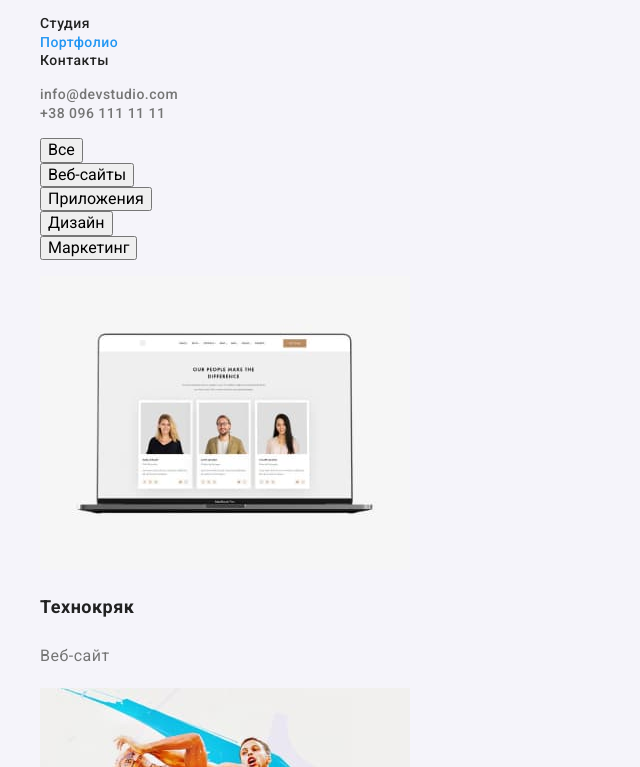
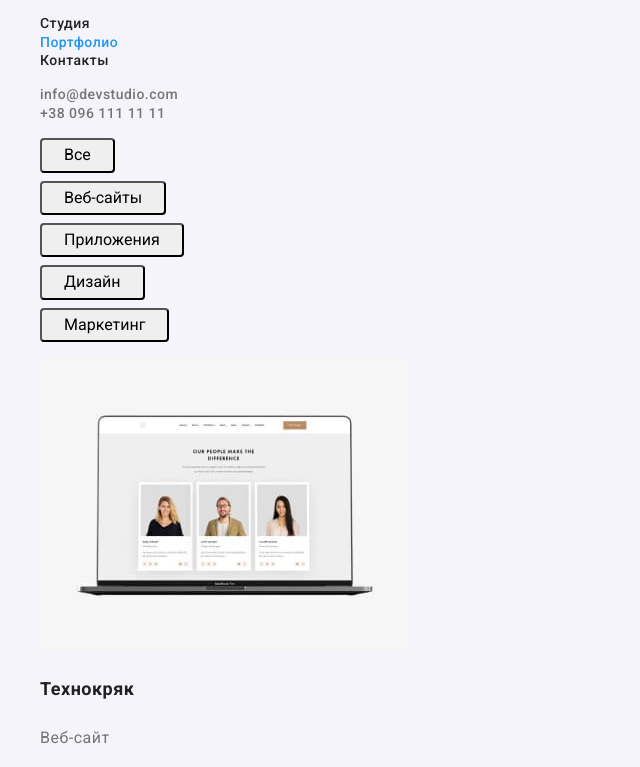
Before and after one commit to vadim-fedorchuk/html-css-hm-02-css, a plain HTML site: page portfolio.html in a window 1280 px wide. Shown: the part 33-800 px from the top of the page, without its empty margins (0-640 px from the left). Drawn offline with nearby package versions, Linux system fonts and the light colour scheme.

Commit message:
Добавил геометрию кнопкам.

```diff
--- a/css/styles.css
+++ b/css/styles.css
@@ -21,10 +21,21 @@ body {
 .button:focus {
   background: var(--accent-color);
   color: white;
+  border-color: var(--accent-color);
+}
+ul .button {
+  display: inline-block;
+  padding: 6px 22px;
+  border-radius: 4px;
 }
 .hero .button {
+  display: inline-block;
   background-color: var(--accent-color);
   color: #ffffff;
+  padding: 10px 32px;
+  border-radius: 4px;
+  border-color: var(--accent-color);
+  min-width: 200px;
 }
 footer {
   background: var(--footer-hero-background-color);
@@ -128,3 +139,10 @@ address {
 .bottom-span {
   color: #ffffff;
 }
+.btn-item:not(:last-child) {
+  margin-bottom: 8px;
+}
+ul .btn-list {
+  display: flex;
+  flex-direction: row;
+}
--- a/portfolio.html
+++ b/portfolio.html
@@ -34,13 +34,13 @@
             </li>
                  </ul>
          </header>
-         <section>
+         <section class="btn-list">
 <ul>
-    <li><button type="button" class="button">Все</button></li>
-    <li><button type="button" class="button">Веб-сайты</button></li>
-    <li><button type="button" class="button">Приложения</button></li>
-    <li><button type="button" class="button">Дизайн</button></li>
-    <li><button type="button" class="button">Маркетинг</button></li>
+    <li class="btn-item"><button class="button">Все</button></li>
+    <li class="btn-item"><button type="button" class="button">Веб-сайты</button></li>
+    <li class="btn-item"><button type="button" class="button">Приложения</button></li>
+    <li class="btn-item"><button type="button" class="button">Дизайн</button></li>
+    <li class="btn-item"><button type="button" class="button">Маркетинг</button></li>
 </ul>
 <ul>
 <li>
```
